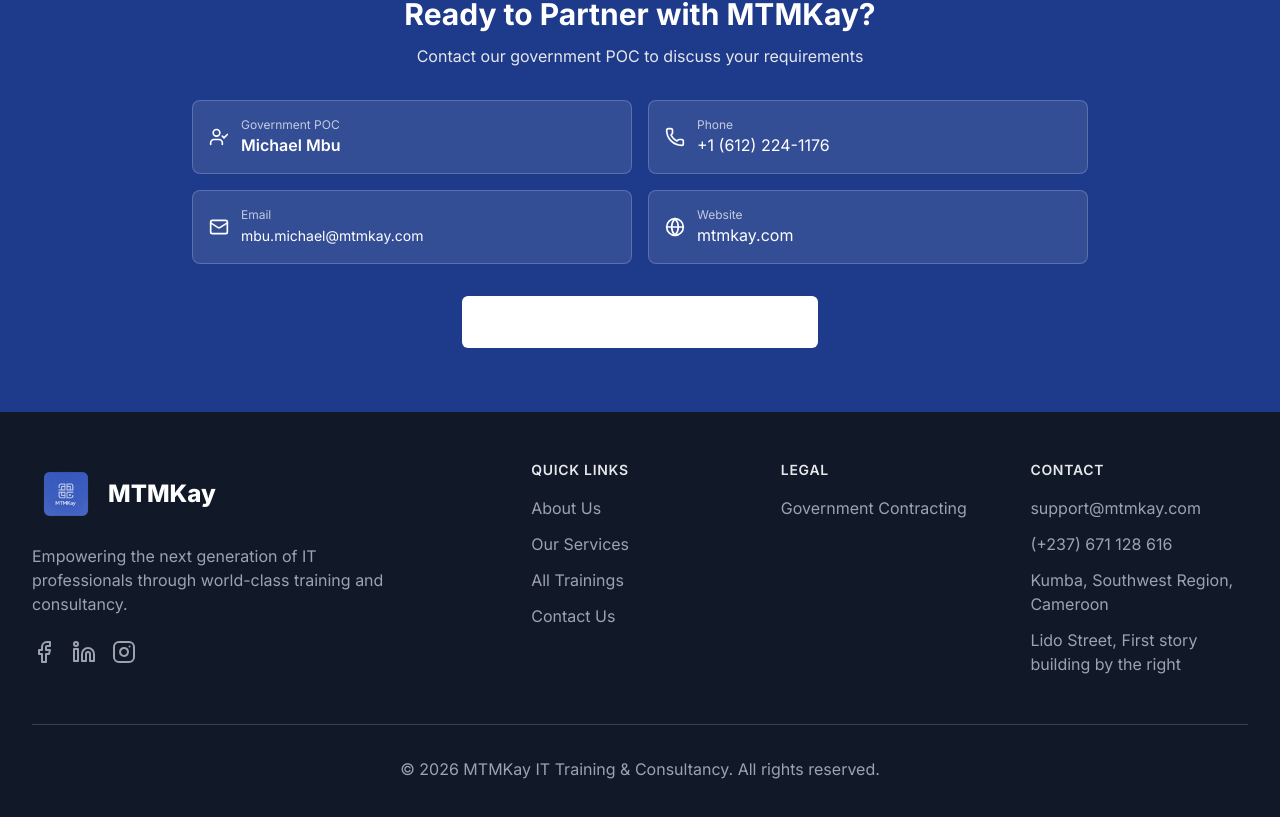
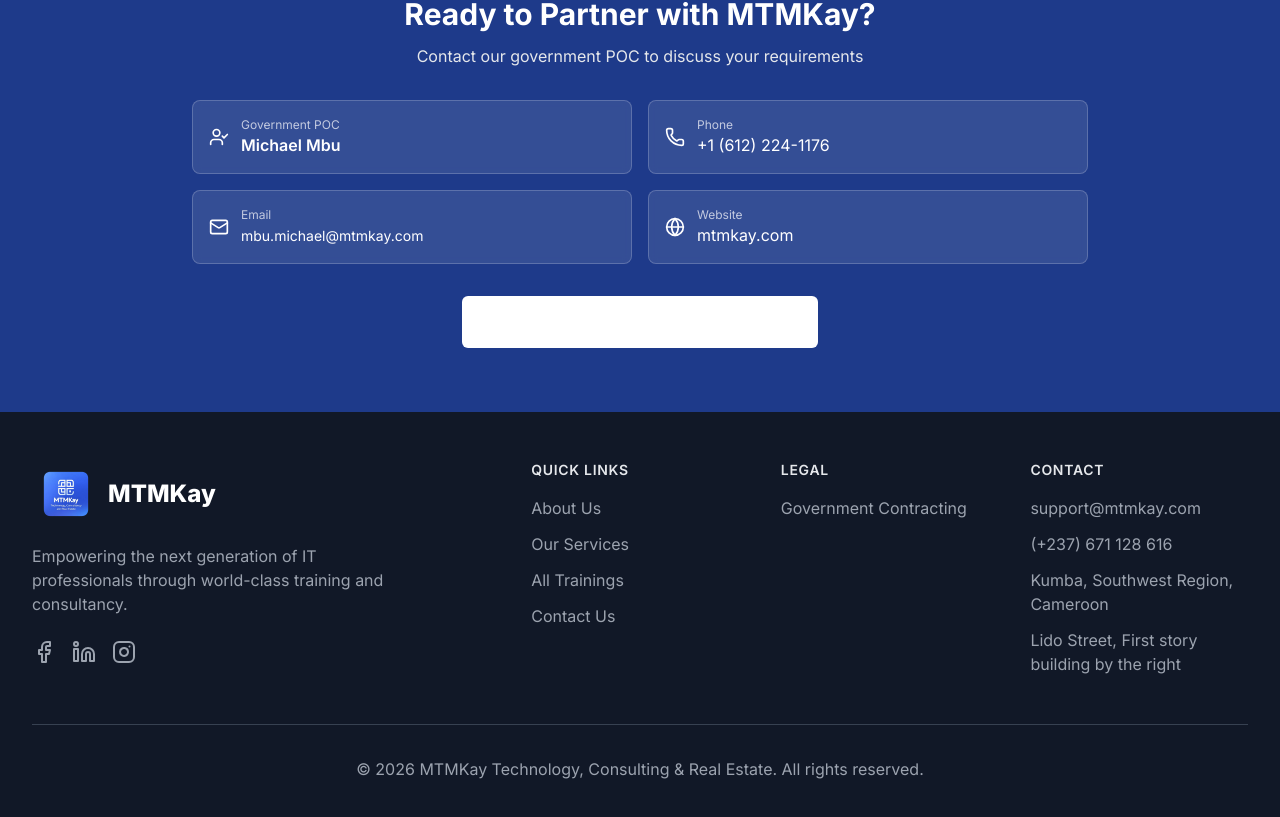
Before and after one commit to Neba-Emmanuel/MTMKay-Website, a React (Vite) app: page /capabilities-statement in a window 1280 px wide. Shown: the part 3238-4055 px from the top of the page. Built offline with nearby package versions, Linux system fonts and the light colour scheme.

Commit message:
refactor: update branding from MTMKay IT Training & Consultancy to MTMKay Technology, Consulting & Real Estate across the website

```diff
--- a/index.html
+++ b/index.html
@@ -4,20 +4,20 @@
     <meta charset="UTF-8" />
     <meta name="viewport" content="width=device-width, initial-scale=1.0" />
     <title>
-      MTMKay IT Training & Consultancy | Cybersecurity, Cloud & Software
+      MTMKay Technology, Consulting & Real Estate | Cybersecurity, Cloud & Software
       Training in Cameroon
     </title>
 
     <!-- Primary SEO -->
     <meta
       name="description"
-      content="MTMKay is a leading IT Training & Consultancy firm in Cameroon offering cybersecurity, cloud computing, web development, and international certification programs to accelerate tech careers and digital transformation."
+      content="MTMKay is a leading Technology, Consulting & Real Estate firm in Cameroon offering cybersecurity, cloud computing, web development, IT training, and property solutions."
     />
     <meta
       name="keywords"
-      content="IT Training Cameroon, Cybersecurity Training Cameroon, Cloud Computing Cameroon, Web Development Training, IT Certification Africa, MTMKay Consultancy, Work Cafe, Cyber Cafe"
+      content="Technology Cameroon, IT Consulting Cameroon, Real Estate Cameroon, Cybersecurity Training Cameroon, Cloud Computing Cameroon, Web Development Training, MTMKay Consultancy, Work Cafe"
     />
-    <meta name="author" content="MTMKay IT Training & Consultancy" />
+    <meta name="author" content="MTMKay Technology, Consulting & Real Estate" />
     <meta name="robots" content="index, follow" />
     <link rel="canonical" href="https://www.mtmkay.com/" />
 
@@ -41,7 +41,7 @@
     />
     <meta
       property="og:description"
-      content="Advance your tech career with expert-led training in cybersecurity, cloud computing, and software development. Trusted IT consultancy in Cameroon serving global clients."
+      content="MTMKay - Your partner for Technology, Consulting & Real Estate solutions in Cameroon. Expert IT services and property offerings."
     />
     <meta property="og:url" content="https://www.mtmkay.com" />
     <meta
@@ -50,7 +50,7 @@
     />
     <meta property="og:image:width" content="1200" />
     <meta property="og:image:height" content="630" />
-    <meta property="og:site_name" content="MTMKay IT Training & Consultancy" />
+    <meta property="og:site_name" content="MTMKay Technology, Consulting & Real Estate" />
 
     <!-- Twitter Card -->
     <meta name="twitter:card" content="summary_large_image" />
@@ -60,7 +60,7 @@
     />
     <meta
       name="twitter:description"
-      content="Expert IT training and consultancy services in cybersecurity, cloud, and software development."
+      content="Technology, Consulting & Real Estate solutions in Cameroon. IT services and property offerings."
     />
     <meta
       name="twitter:image"
@@ -80,10 +80,10 @@
       {
         "@context": "https://schema.org",
         "@type": "EducationalOrganization",
-        "name": "MTMKay IT Training & Consultancy",
+        "name": "MTMKay Technology, Consulting & Real Estate",
         "url": "https://www.mtmkay.com",
         "logo": "https://www.mtmkay.com/mtmkay_logo.png",
-        "description": "Leading IT Training & Consultancy firm in Cameroon offering cybersecurity, cloud computing, web development and international certification programs.",
+        "description": "Leading Technology, Consulting & Real Estate firm in Cameroon offering IT solutions and property services.",
         "areaServed": [
           {
             "@type": "Country",
--- a/metadata.json
+++ b/metadata.json
@@ -1,5 +1,5 @@
 {
-  "name": "MTMKay IT Training & Consultancy",
+  "name": "MTMKay Technology, Consulting & Real Estate",
   "description": "A modern, responsive web application for MTMKay, an IT training and consultancy center. It features course listings, registration, a blog, and a complete admin portal for content management.",
   "requestFramePermissions": []
 }
--- a/package.json
+++ b/package.json
@@ -1,10 +1,10 @@
 {
-  "name": "mtmkay-it-training-&-consultancy",
+  "name": "mtmkay-technology-consulting-real-estate",
   "private": true,
   "version": "0.0.0",
   "type": "module",
   "homepage": "https://www.mtmkay.mtmkay.com",
-  "description": "MTMKay IT Training & Consultancy Website",
+  "description": "MTMKay Technology, Consulting & Real Estate Website",
   "scripts": {
     "dev": "vite",
     "build": "vite build",
--- a/src/components/shared/Footer.tsx
+++ b/src/components/shared/Footer.tsx
@@ -108,7 +108,7 @@ const Footer: React.FC = () => {
         </div>
         <div className="mt-12 border-t border-gray-700 pt-8 text-center text-gray-400">
           <p>
-            &copy; {new Date().getFullYear()} MTMKay IT Training & Consultancy.
+            &copy; {new Date().getFullYear()} MTMKay Technology, Consulting & Real Estate.
             All rights reserved.
           </p>
         </div>
--- a/src/pages/About.tsx
+++ b/src/pages/About.tsx
@@ -48,7 +48,7 @@ const About: React.FC = () => {
   return (
     <>
       <Helmet>
-        <title>About Us - MTMKay IT Training & Consultancy</title>
+        <title>About Us - MTMKay Technology, Consulting & Real Estate</title>
         <meta
           name="description"
           content="Learn about MTMKay's mission, vision, and the expert team dedicated to your success in the IT industry."
--- a/src/pages/Blog.tsx
+++ b/src/pages/Blog.tsx
@@ -58,7 +58,7 @@ const Blog: React.FC = () => {
   return (
     <>
       <Helmet>
-        <title>Blog - MTMKay IT Training & Consultancy</title>
+        <title>Blog - MTMKay Technology, Consulting & Real Estate</title>
         <meta
           name="description"
           content="Read the latest articles, insights, and news from the IT world on the MTMKay blog."
--- a/src/pages/Contact.tsx
+++ b/src/pages/Contact.tsx
@@ -187,7 +187,7 @@ const Contact: React.FC = () => {
   return (
     <>
       <Helmet>
-        <title>Contact Us - MTMKay IT Training & Consultancy</title>
+        <title>Contact Us - MTMKay Technology, Consulting & Real Estate</title>
         <meta
           name="description"
           content="Get in touch with MTMKay for inquiries about our courses, services, or any other questions."
--- a/src/pages/Home.tsx
+++ b/src/pages/Home.tsx
@@ -145,7 +145,7 @@ const Home: React.FC = () => {
   return (
     <>
       <Helmet>
-        <title>MTMKay IT Training & Consultancy - Home</title>
+        <title>MTMKay Technology, Consulting & Real Estate - Home</title>
         <meta
           name="description"
           content="Welcome to MTMKay, a leading center for IT training and consultancy. Explore our Work Café, courses in web development, data science, and more."
--- a/src/pages/Services.tsx
+++ b/src/pages/Services.tsx
@@ -38,7 +38,7 @@ const Services: React.FC = () => {
   return (
     <>
       <Helmet>
-        <title>Our Services - MTMKay IT Training & Consultancy</title>
+        <title>Our Services - MTMKay Technology, Consulting & Real Estate</title>
         <meta
           name="description"
           content="Explore our range of IT consulting and training services designed to empower your business and career."
--- a/src/pages/Trainings.tsx
+++ b/src/pages/Trainings.tsx
@@ -80,7 +80,7 @@ const Trainings: React.FC = () => {
   return (
     <>
       <Helmet>
-        <title>All Trainings - MTMKay IT Training & Consultancy</title>
+        <title>All Trainings - MTMKay Technology, Consulting & Real Estate</title>
         <meta
           name="description"
           content="Browse our comprehensive list of IT trainings. Find the perfect course in web development, data science, cybersecurity, and more."
--- a/src/pages/WorkCafe.tsx
+++ b/src/pages/WorkCafe.tsx
@@ -231,7 +231,7 @@ const WorkCafe: React.FC = () => {
     <>
       <Helmet>
         <title>
-          Work Café - Professional Workspace | MTMKay IT Training & Consultancy
+          Work Café - Professional Workspace | MTMKay Technology, Consulting & Real Estate
         </title>
         <meta
           name="description"
```
Also changed, not shown: public/mtmkay_logo.png, 1 other file (tests, documents, lock files or other folders).
